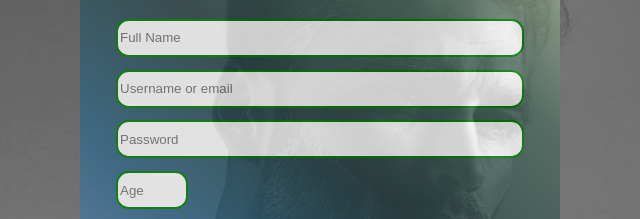
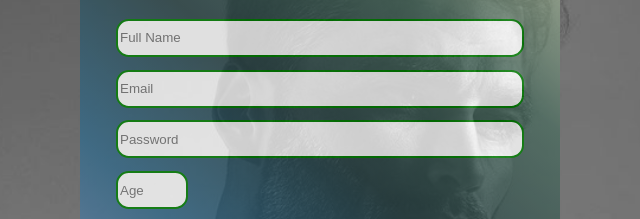
Before and after one commit to syedaaqib25/FitnessWebsite-SProject, a plain HTML site: page Register.html in a window 1280 px wide. Shown: the part 185-404 px from the top of the page, 320-960 px from the left. Drawn offline with Linux system fonts and the light colour scheme.

Commit message:
Update Register.html

```diff
--- a/Register.html
+++ b/Register.html
@@ -14,7 +14,7 @@
         <h1>Register Now</h1>
         <form action="./submit.html">
             <input type="text" name="" id="" placeholder="Full Name" maxlength="20" minlength="3">
-            <input type="text" name="" id="" required placeholder="Username or email"><br>
+            <input type="email" name="" id="" required placeholder="Email"><br>
             <input type="password" name="" id="" required placeholder="Password"><br>
             <input type="number" name="" id="" placeholder="Age" ><br>
             <label for="gender" style=" position: relative; right: 11rem;">Gender</label><br><span style=" position: relative; right: 4rem; top: 11px;" >Male</span><input type="radio" name="radio">
```
